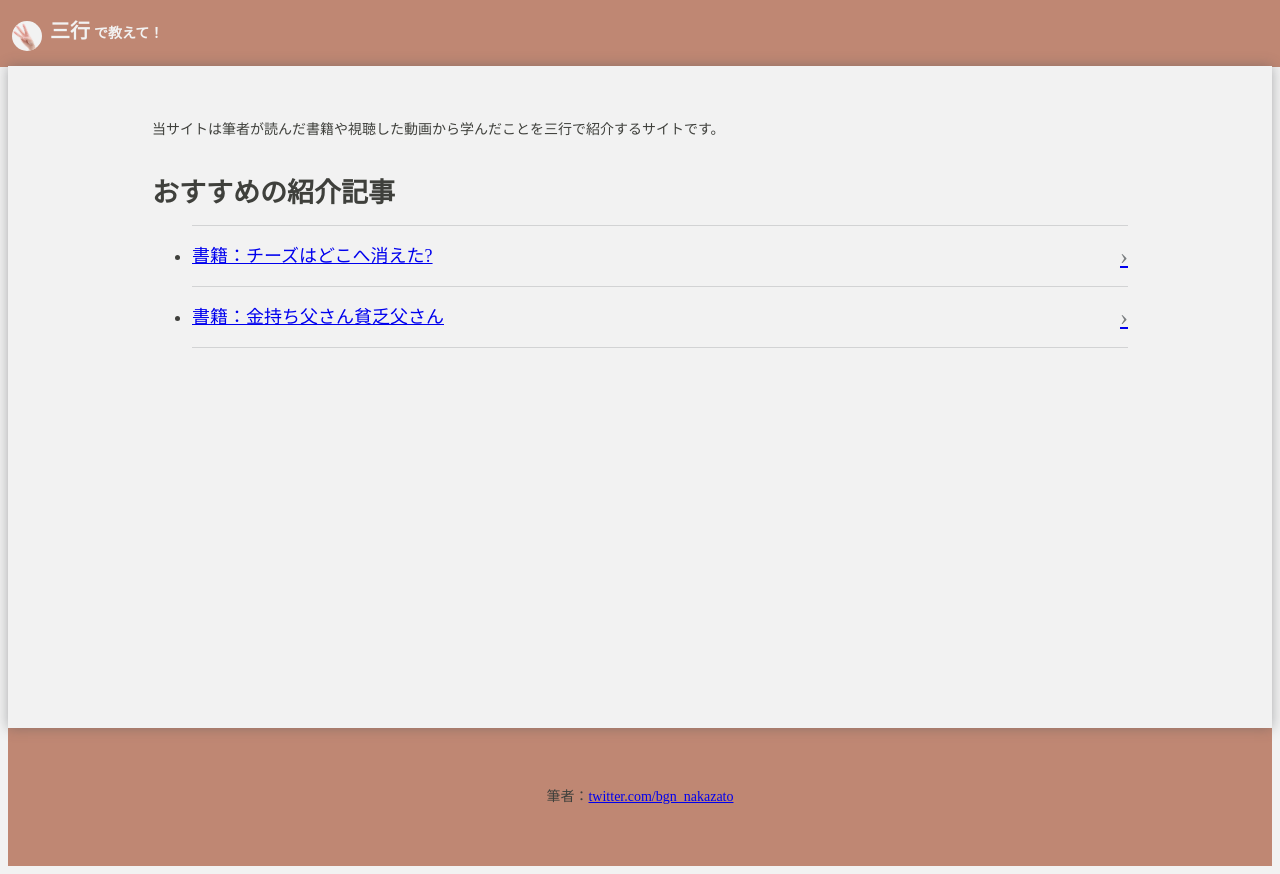
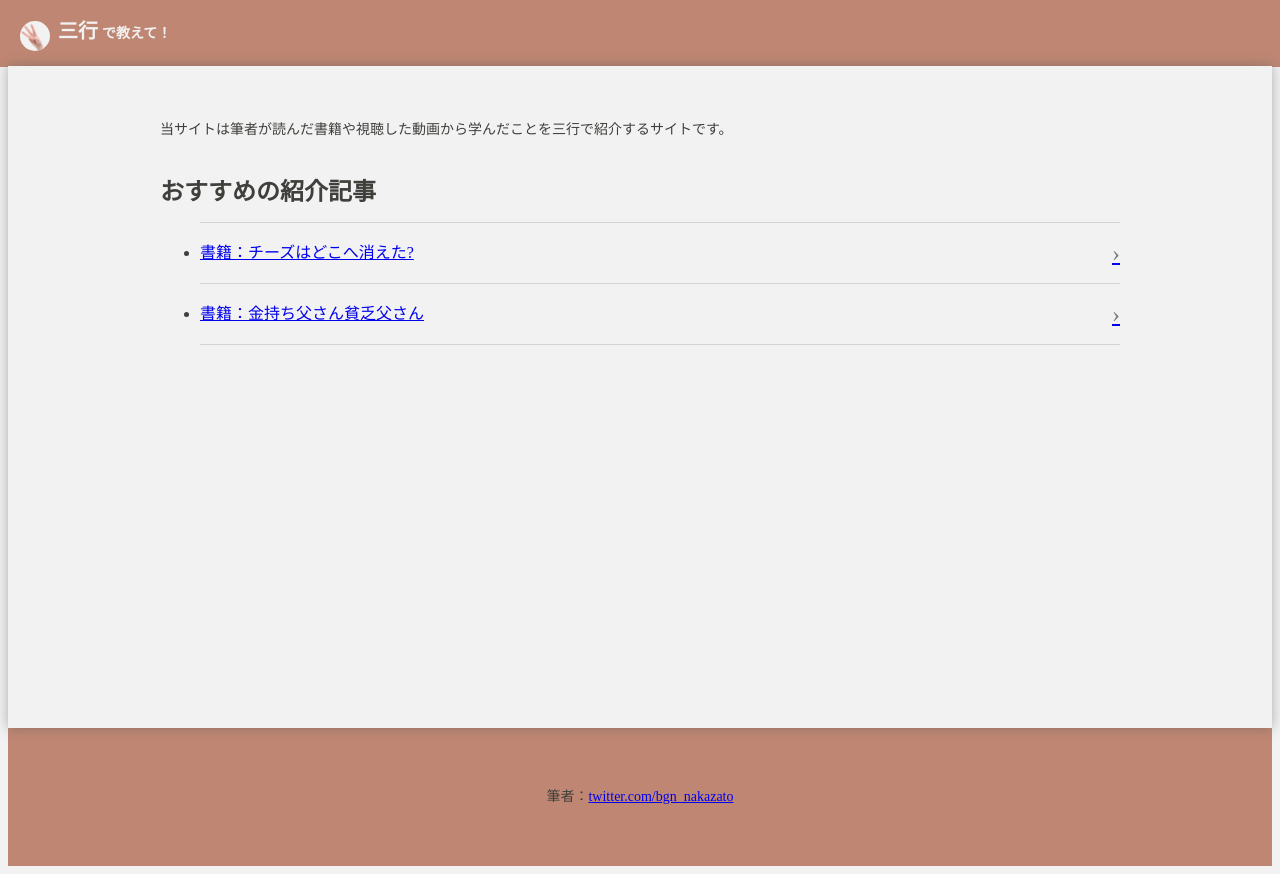
Before and after one commit to nkzttt/mpa, a Vue app: page / in a window 1280 px wide. Built offline with nearby package versions, Linux system fonts and the light colour scheme.

Commit message:
modified styles.

```diff
--- a/src/App.vue
+++ b/src/App.vue
@@ -22,7 +22,7 @@ body {
   font-weight: 500; // Yu Gothic hack
   background-color: $color-background;
   color: $color-text;
-  font-size: 18px;
+  font-size: 16px;
   line-height: 1;
   -webkit-text-size-adjust: 100%;
 }
--- a/src/components/ThreeLines.vue
+++ b/src/components/ThreeLines.vue
@@ -27,6 +27,7 @@ const props = defineProps<{ lines: [string, string, string] }>();
     font-weight: bold;
     line-height: 1.3;
     font-feature-settings: "palt";
+    letter-spacing: 0.035em;
   }
   &::after {
     content: "";
--- a/src/layouts/ArticleLayout.vue
+++ b/src/layouts/ArticleLayout.vue
@@ -164,6 +164,7 @@ const lines = props.learning.map(({ line }) => line) as [
     background-color: $color-primary;
     color: $color-background;
     line-height: 1.9;
+    letter-spacing: 0.025em;
     &::before,
     &::after {
       content: "";
@@ -195,7 +196,7 @@ const lines = props.learning.map(({ line }) => line) as [
   &-heading {
     position: relative;
     padding: 12px 0;
-    margin-bottom: 18px;
+    margin-bottom: 40px;
     font-size: 24px;
     font-feature-settings: "palt";
     &::before,
--- a/src/variables.scss
+++ b/src/variables.scss
@@ -24,7 +24,7 @@ $transparency-medium: 0.45;
 $transparency-low: 0.75;
 
 $size-max-width: 1000px;
-$size-container-padding: 12px;
+$size-container-padding: 20px;
 
 @mixin media-sp() {
   @media screen and (max-width: 599px) {
```
